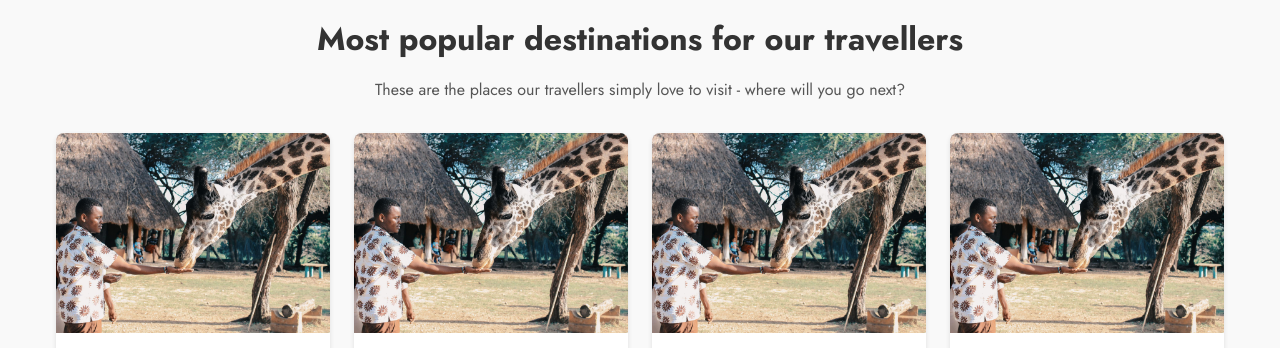
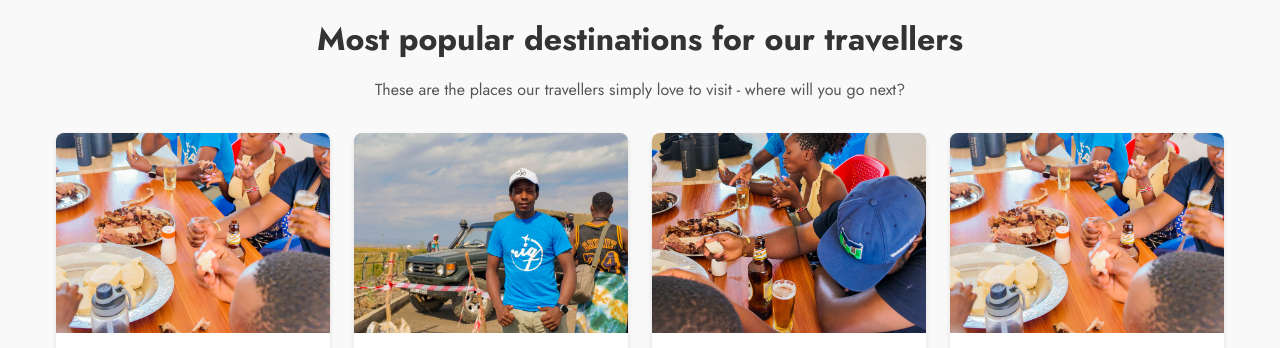
Before and after one commit to birichani-codes/riq, a website: page public/index.html in a window 1280 px wide. Shown: the part 800-1148 px from the top of the page. Drawn offline with nearby package versions, Linux system fonts and the light colour scheme; grey boxes are pictures that could not be loaded.

Commit message:
more codes

```diff
--- a/public/index.html
+++ b/public/index.html
@@ -408,22 +408,22 @@
 
       <div class="destinations-grid" style="display: grid; grid-template-columns: repeat(auto-fit, minmax(250px, 1fr)); gap: 1.5rem; margin-bottom: 2rem;">
         <div class="destination-card" style="background: #fff; border-radius: 8px; box-shadow: 0 2px 5px rgba(0, 0, 0, 0.1); overflow: hidden; transition: transform 0.3s ease;">
-          <img src="images/nairobi.jpg" alt="Africa tours" class="destination-image" style="width: 100%; height: 200px; object-fit: cover;">
+          <img src="images/t1.jpg" alt="Africa tours" class="destination-image" style="width: 100%; height: 200px; object-fit: cover;">
           <h3 class="destination-title" style="font-size: 1.5rem; margin: 1rem; color: #222; transition: background-color 0.3s ease, color 0.3s ease;">Africa tours</h3>
           <p class="destination-description" style="margin: 0 1rem 1.5rem; color: #666;">Explore the vibrant cultures, stunning landscapes, and incredible wildlife of Africa.</p>
         </div>
         <div class="destination-card" style="background: #fff; border-radius: 8px; box-shadow: 0 2px 5px rgba(0, 0, 0, 0.1); overflow: hidden; transition: transform 0.3s ease;">
-          <img src="images/nairobi.jpg" alt="Kenya tours" class="destination-image" style="width: 100%; height: 200px; object-fit: cover;">
+          <img src="images/t2.jpg" alt="Kenya tours" class="destination-image" style="width: 100%; height: 200px; object-fit: cover;">
           <h3 class="destination-title" style="font-size: 1.5rem; margin: 1rem; color: #222; transition: background-color 0.3s ease, color 0.3s ease;">Kenya tours</h3>
           <p class="destination-description" style="margin: 0 1rem 1.5rem; color: #666;">Experience the majestic safaris, breathtaking scenery, and unique culture of Kenya.</p>
         </div>
         <div class="destination-card" style="background: #fff; border-radius: 8px; box-shadow: 0 2px 5px rgba(0, 0, 0, 0.1); overflow: hidden; transition: transform 0.3s ease;">
-          <img src="images/nairobi.jpg" alt="Asia tours" class="destination-image" style="width: 100%; height: 200px; object-fit: cover;">
+          <img src="images/t3.jpg" alt="Asia tours" class="destination-image" style="width: 100%; height: 200px; object-fit: cover;">
           <h3 class="destination-title" style="font-size: 1.5rem; margin: 1rem; color: #222; transition: background-color 0.3s ease, color 0.3s ease;">Asia tours</h3>
           <p class="destination-description" style="margin: 0 1rem 1.5rem; color: #666;">Discover the beauty, history, and modern vibrancy of Asia.</p>
         </div>
         <div class="destination-card" style="background: #fff; border-radius: 8px; box-shadow: 0 2px 5px rgba(0, 0, 0, 0.1); overflow: hidden; transition: transform 0.3s ease;">
-          <img src="images/nairobi.jpg" alt="Europe tours" class="destination-image" style="width: 100%; height: 200px; object-fit: cover;">
+          <img src="images/t1.jpg" alt="Europe tours" class="destination-image" style="width: 100%; height: 200px; object-fit: cover;">
           <h3 class="destination-title" style="font-size: 1.5rem; margin: 1rem; color: #222; transition: background-color 0.3s ease, color 0.3s ease;">Europe tours</h3>
           <p class="destination-description" style="margin: 0 1rem 1.5rem; color: #666;">Explore the rich culture, art, and cuisine across Europe.</p>
         </div>
```
